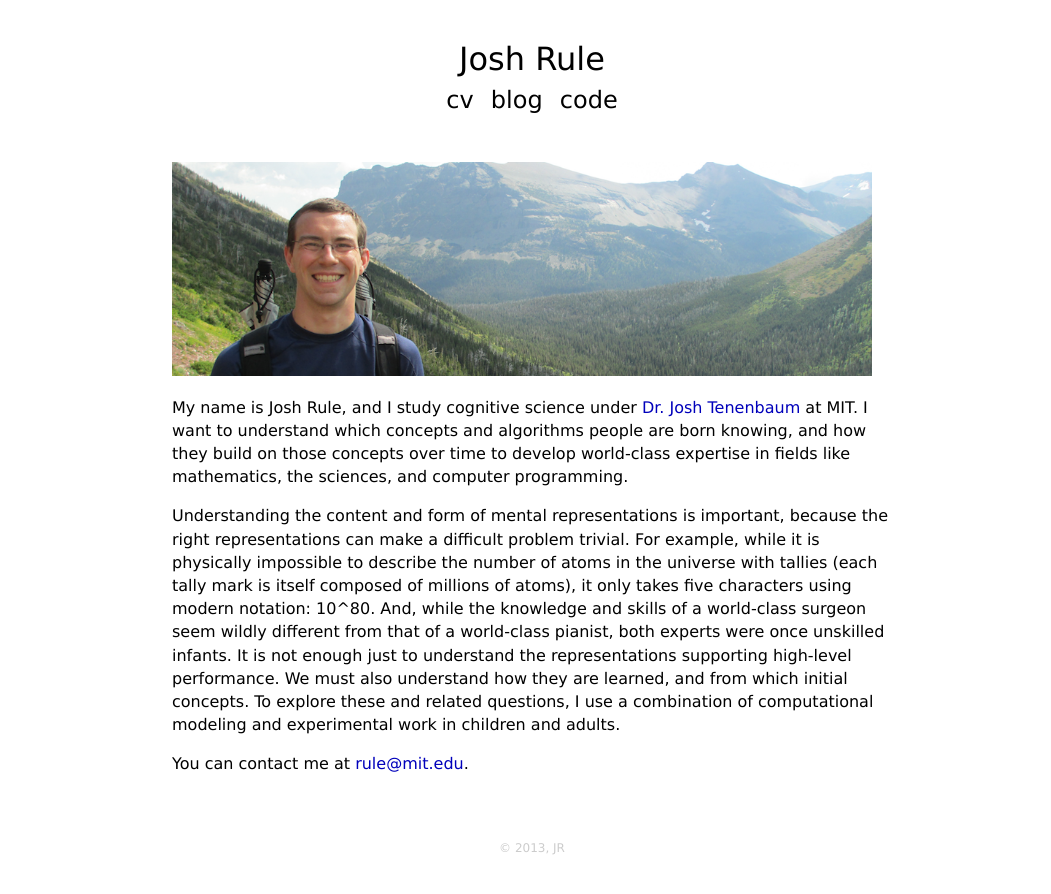
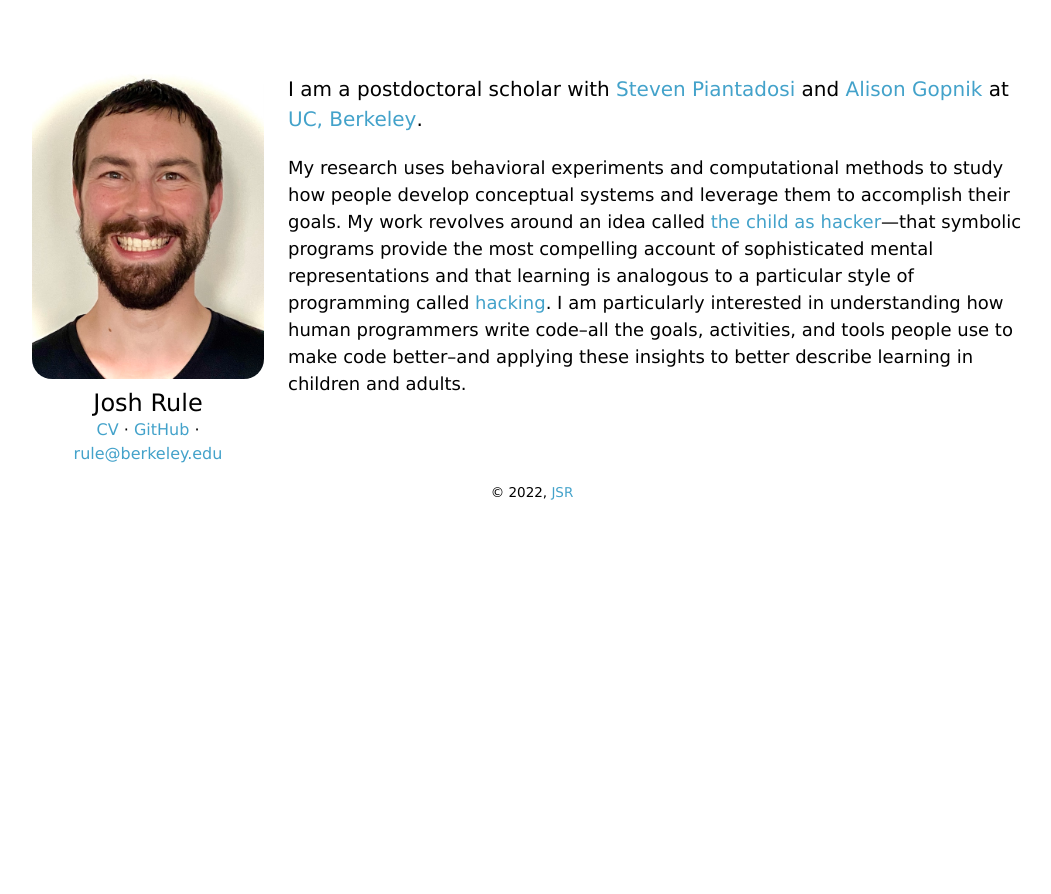
Before and after one commit to joshrule/joshrule.github.com, a Jekyll site: the page built from index.html, in a window 1280 px wide. Shown: the top 894 px of the page, without its empty margins (108-1159 px from the left). Built offline with Jekyll 4.4.1, drawn with Linux system fonts in a browser that asks for light colours; Markdown is read by kramdown in place of the engine named in the settings.

Commit message:
restructure homepage

```diff
--- a/_config.yml
+++ b/_config.yml
@@ -1,39 +1,22 @@
+# Where should jekyll serve the site locally?
 port:        4000
+# Where should jekyll put the site?
 baseurl:     /
+# How should jekyll create permalinks?
 permalink:   /blog/:title
-
+# Where should find the site source?
 source:      .
+# Where should jekyll put the site?
 destination: ./_site
-plugins:     ./_plugins
+# Where jekyll looks for plugins.
+plugins_dir:     ./_plugins
+# Where jekyll looks for page layouts.
 layouts:     ./_layouts
-
+# Don't run in safe mode.
 safe:        false
-future:      true
+# Don't publish posts with a future date.
+future:      false
+# Don't create a related posts index.
 lsi:         false
-pygments:    false
-markdown:    maruku
-
-maruku:
-  use_tex:    false
-  use_divs:   false
-  png_engine: blahtex
-  png_dir:    images/latex
-  png_url:    /images/latex
-
-rdiscount:
-  extensions: []
-
-kramdown:
-  auto_ids: true,
-  footnote_nr: 1
-  entity_output: as_char
-  toc_levels: 1..6
-  use_coderay: false
-
-  coderay:
-    coderay_wrap: div
-    coderay_line_numbers: inline
-    coderay_line_numbers_start: 1
-    coderay_tab_width: 4
-    coderay_bold_every: 10
-    coderay_css: style
+# Use kramdown (what a surprise.).
+markdown:    kramdown
--- a/_layouts/default.html
+++ b/_layouts/default.html
@@ -1,28 +1,30 @@
 <!DOCTYPE html>
 <html xmlns="http://www.w3.org/1999/xhtml" xml:lang="en" lang="en-us">
     <head>
+        <title>Josh Rule{% if page.title != 'home' %}: {{ page.title }}{% endif %}</title>
         <meta http-equiv="content-type" content="text/html; charset=utf-8" />
         <meta name="viewport" content="initial-scale=1.0, width=device-width"/>
         <meta name="author" content="Josh Rule" />
-        <title>Josh Rule{% if page.title != 'home' %}: {{ page.title }}{% endif %}</title>
+        <link href="https://cdn.jsdelivr.net/npm/bootstrap@5.1.3/dist/css/bootstrap.min.css" rel="stylesheet" integrity="sha384-1BmE4kWBq78iYhFldvKuhfTAU6auU8tT94WrHftjDbrCEXSU1oBoqyl2QvZ6jIW3" crossorigin="anonymous">
+
         <link rel="stylesheet" type="text/css" href="/style.css" />
         <link rel="shortcut icon" href="/a/favicon.ico" />
     </head>
 
     <body>
-        <div id="page">
+        <div class="container">
+            <!--
             <a id="title" href="/">Josh Rule</a>
             <ul id="nav">
-                <!-- <li><a href="/">Josh Rule</a></li>
-                <li>::</li> -->
                 <li><a href="/cv">cv</a></li>
                 <li><a href="/blog">blog</a></li>
                 <li><a href="http://github.com/joshrule" title="on github">code</a></li>
             </ul>
+            -->
             <div id="content">
                 {{ content }}
             </div>
-            <p id="footer">&copy; 2013, <a href="/">JR</a></p>
+            <p id="footer">&copy; 2022, <a href="/">JSR</a></p>
         </div>
     </body>
 </html>
--- a/index.html
+++ b/index.html
@@ -3,12 +3,25 @@ layout: default
 title: home
 ---
 
-    <div id="picture">
-        <img src="/a/josh.png" alt="" title="taken August 2013"/>
+    <div class="row mt-3 mb-3">
+        <div class="col-md-3">
+            <a href="a/joshua_s_rule_headshot.jpg"><img src="a/joshua_s_rule_headshot.jpg" class="headshot img-fluid text-center" alt="Josh Rule Headshot" title="taken 2021"></a>
+            <h1 class='name text-center mb-0'>Josh Rule</h1>
+            <p class="text-center mb-0 links">
+              <a href='files/joshua_s_rule_cv.pdf'>CV</a> &middot <a href='https://github.com/joshrule'>GitHub</a> &middot <a href='mailto:rule@berkeley.edu'>rule@berkeley.edu</a>
+            </p>
+        </div>
+        <div class="col-md-9 mt-1">
+            <p class="about">I am a postdoctoral scholar with <a href="http://colala.berkeley.edu/people/piantadosi">Steven Piantadosi</a> and <a href="http://alisongopnik.com">Alison Gopnik</a> at <a href="https://berkeley.edu">UC, Berkeley</a>.
+            </p>
+
+            <p>My research uses behavioral experiments and computational methods to study how people develop conceptual systems and leverage them to accomplish their goals. My work revolves around an idea called <a href="papers/rule2020childb.pdf">the child as hacker</a>&mdash;that symbolic programs provide the most compelling account of sophisticated mental representations and that learning is analogous to a particular style of programming called <a href="https://en.wikipedia.org/wiki/Hacker_culture">hacking</a>. I am particularly interested in understanding how human programmers write code–all the goals, activities, and tools people use to make code better–and applying these insights to better describe learning in children and adults.
+            </p>
+            <!--
+            <p>
+                I completed my PhD with <a href="https://cocosci.mit.edu/josh">Josh Tenenbaum</a> at <a href="https://mit.edu">MIT</a> <a href="papers/joshua_s_rule_thesis.pdf">My thesis</a> (<a href="papers/joshua_s_rule_thesis_precis.pdf">precis</a>) introduced the child as hacker hypothesis and tested it in a large-scale study of human and machine concept learning.
+            </p>
+            -->
+        </div>
     </div>
-
-    <p>My name is Josh Rule, and I study cognitive science under <a href="http://cocosci.mit.edu/josh">Dr. Josh Tenenbaum</a> at MIT. I want to understand which concepts and algorithms people are born knowing, and how they build on those concepts over time to develop world-class expertise in fields like mathematics, the sciences, and computer programming.</p>
-
-    <p>Understanding the content and form of mental representations is important, because the right representations can make a difficult problem trivial. For example, while it is physically impossible to describe the number of atoms in the universe with tallies (each tally mark is itself composed of millions of atoms), it only takes five characters using modern notation: 10^80. And, while the knowledge and skills of a world-class surgeon seem wildly different from that of a world-class pianist, both experts were once unskilled infants. It is not enough just to understand the representations supporting high-level performance. We must also understand how they are learned, and from which initial concepts. To explore these and related questions, I use a combination of computational modeling and experimental work in children and adults.</p>
-
-    <p>You can contact me at <a href='mai&#108;&#116;o&#58;&#114;&#117;l%65&#64;mi%74&#46;e&#37;64u'>r&#117;&#108;&#101;&#64;&#109;it&#46;&#101;&#100;u</a>.</p>
+    <div class>
--- a/style.css
+++ b/style.css
@@ -3,19 +3,49 @@
      left: -1000em;
 }
 
+.about {
+    font-size: 20px;
+    line-height: 1.5;
+}
+
+.name {
+    font-size: 24px;
+}
+
+.headshot {
+    border-radius: 20px;
+    margin-bottom: 10px;
+}
+
+.links {
+    font-size: 16px;
+}
+
 a {
     text-decoration: none;
-    color: #0000bb;
+    color: #43a2ca;
+    font-weight: 400;
+}
+
+a:hover {
+    color: #43a2ca;
+    text-decoration: underline;
 }
 
 a:visited {
-    color: #bb00bb;
+    color: #43a2ca;
 }
 
 body {
     background: #fff;
     color: #000;
-    font: normal 100% Verdana, sans-serif;
+    font-family: Verdana, sans-serif;
+    font-weight: 300;
+    font-size: 18px;
+}
+
+.container {
+    max-width: 1024px;
 }
 
 dt {
@@ -31,8 +61,7 @@ img {
 }
 
 p {
-    font-size: 1em;
-    line-height: 1.45em;
+    line-height: 1.5;
     margin: 0 0 1em 0;
 }
 
@@ -43,18 +72,9 @@ p {
 
 #footer {
     clear: both;
-    color: #cccccc;
     text-align: center;
     font-size: .75em;
     font-style: normal;
-}
-
-#footer a {
-    color: #cccccc;
-}
-
-#footer a:hover {
-    color: #0000bb;
 }
 
 #fourZeroFour {
```
Also changed, not shown: a/joshua_s_rule_headshot.jpg (added).
